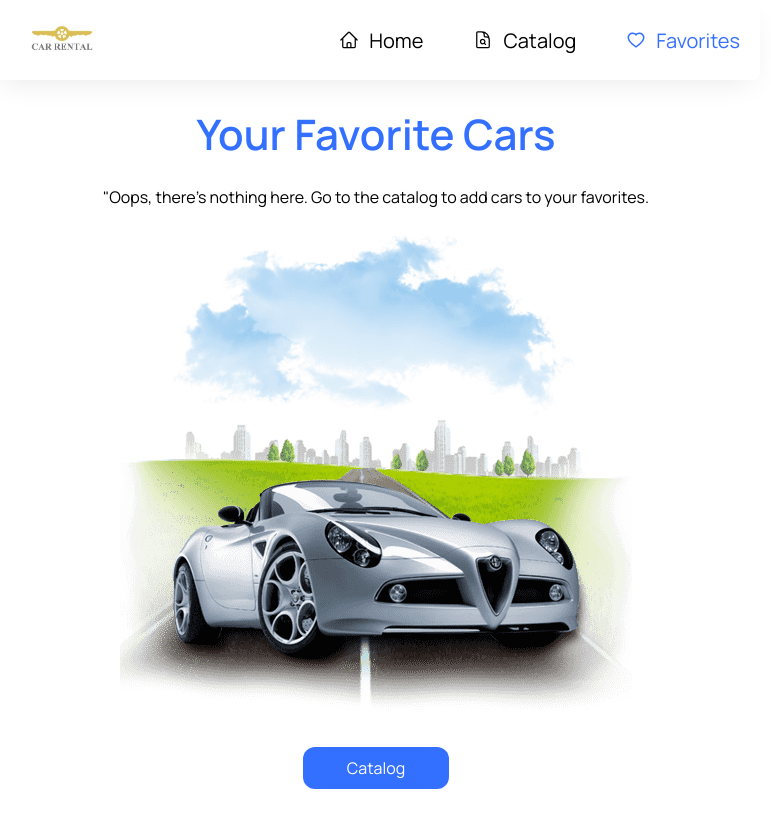
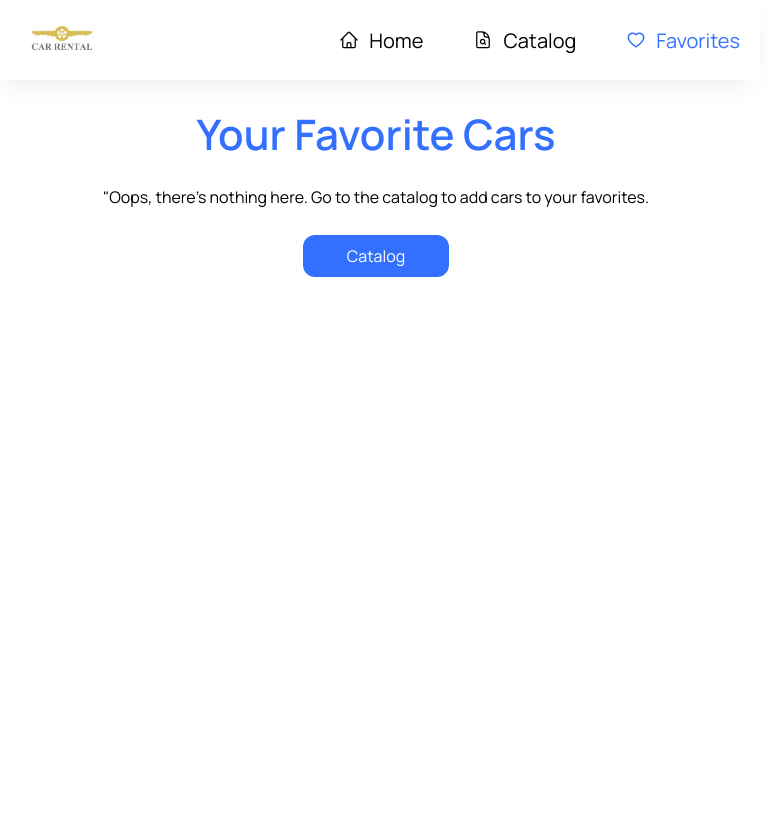
Before and after one commit to Kilativ54/car-rental, a React (Create React App) app: page /car-rental/favorites in a window 1280 px wide. Shown: the whole page, without its empty margins (264-1035 px from the left). Built offline with nearby package versions, Linux system fonts and the light colour scheme.

Commit message:
ftry to fix error on modal

```diff
--- a/src/components/NoCarsSection/NoCarsSection.jsx
+++ b/src/components/NoCarsSection/NoCarsSection.jsx
@@ -1,7 +1,5 @@
 import LinkToCatalog from 'components/LinkToCatalog/LinkToCatalog';
 import Section from 'components/Section/Section';
-import car from 'assets/romeo.png';
-import { Image } from './NoCarsSection.styled';
 
 const NoCarsSection = () => {
   return (
@@ -10,8 +8,7 @@ const NoCarsSection = () => {
         "Oops, there's nothing here. Go to the catalog to add cars to your
         favorites.
       </p>
-      <Image src={car} alt="Romeo" />
-      <LinkToCatalog text="Catalog" />
+            <LinkToCatalog text="Catalog" />
     </Section>
   );
 };
```
